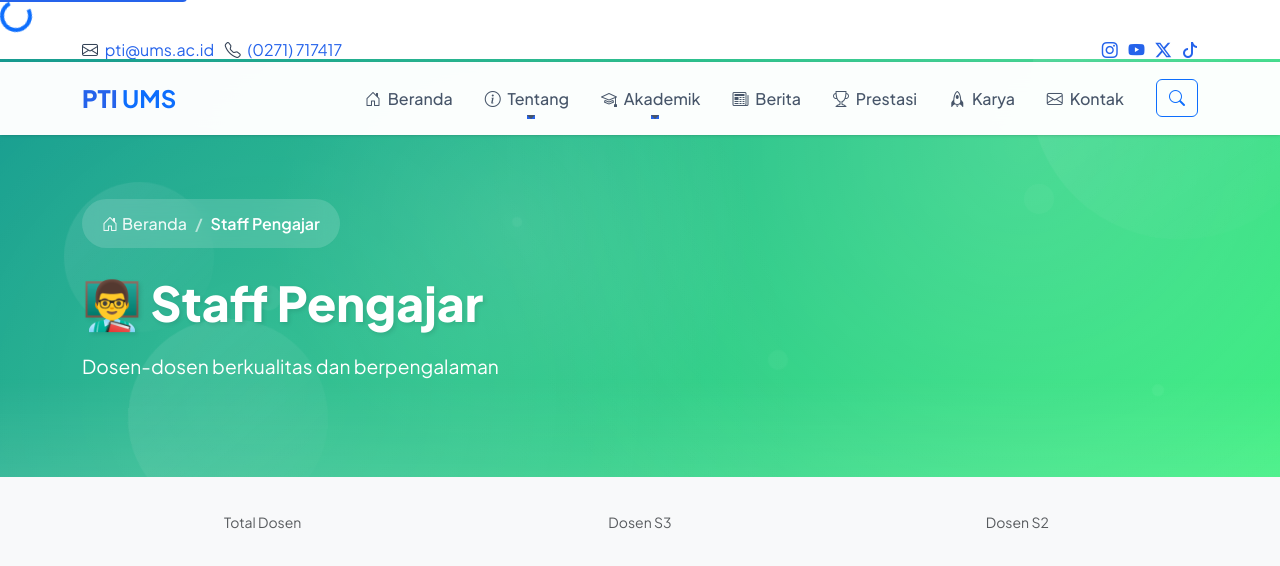
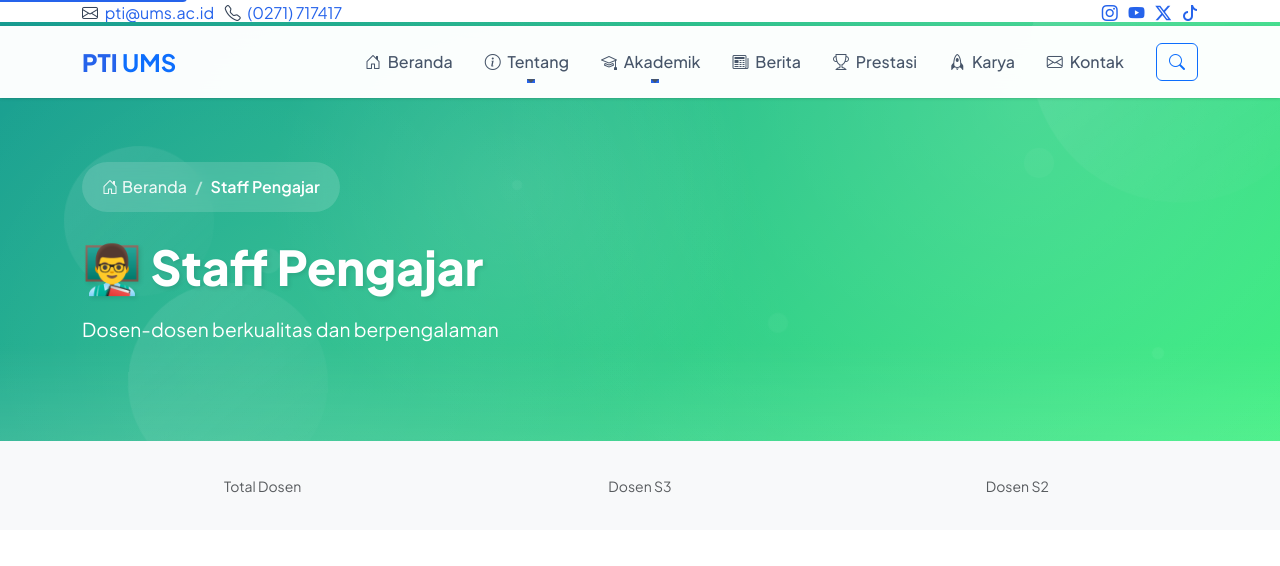
Before and after one commit to meilanaafifm/project_akhir, a Django app: page /akademik/dosen/ in a window 1280 px wide. Shown: the top 566 px of the page. Run offline with Django 5.2, Linux system fonts and the light colour scheme; data comes from the database, SQL or seed files in the repository; data that the repository does not hold is empty.

Commit message:
Fix preloader CSS and hide on page load

```diff
--- a/static/css/style.css
+++ b/static/css/style.css
@@ -67,6 +67,26 @@
     top: 0;
 }
 
+/* Preloader */
+#preloader {
+    position: fixed;
+    top: 0;
+    left: 0;
+    width: 100%;
+    height: 100%;
+    background: var(--white);
+    display: flex;
+    align-items: center;
+    justify-content: center;
+    z-index: 99999;
+    transition: opacity 0.3s, visibility 0.3s;
+}
+
+#preloader.hidden {
+    opacity: 0;
+    visibility: hidden;
+}
+
 body {
     font-family: var(--font-primary);
     color: var(--gray-700);
--- a/static/js/main.js
+++ b/static/js/main.js
@@ -4,6 +4,15 @@
  */
 
 document.addEventListener('DOMContentLoaded', function() {
+    // Hide preloader
+    const preloader = document.getElementById('preloader');
+    if (preloader) {
+        preloader.classList.add('hidden');
+        setTimeout(() => {
+            preloader.style.display = 'none';
+        }, 300);
+    }
+
     // Initialize components
     initNavbar();
     initScrollToTop();
```
